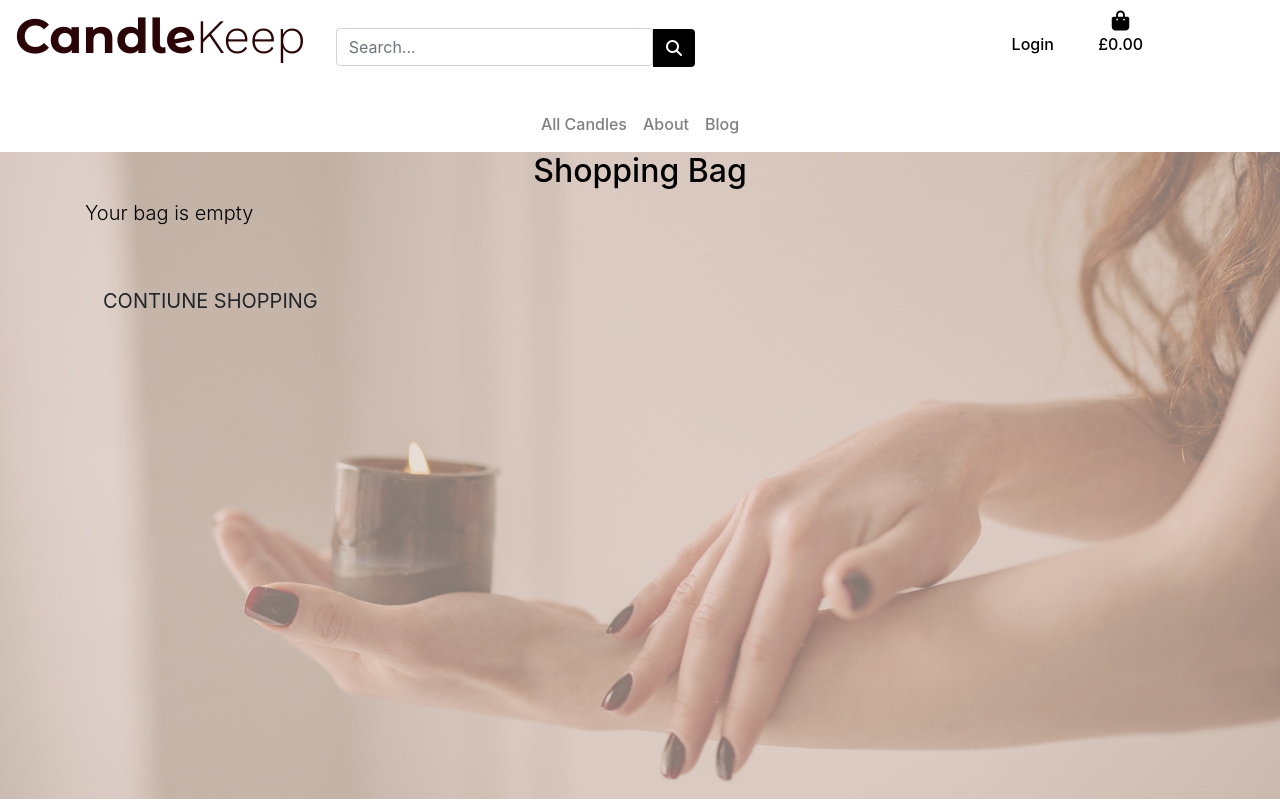
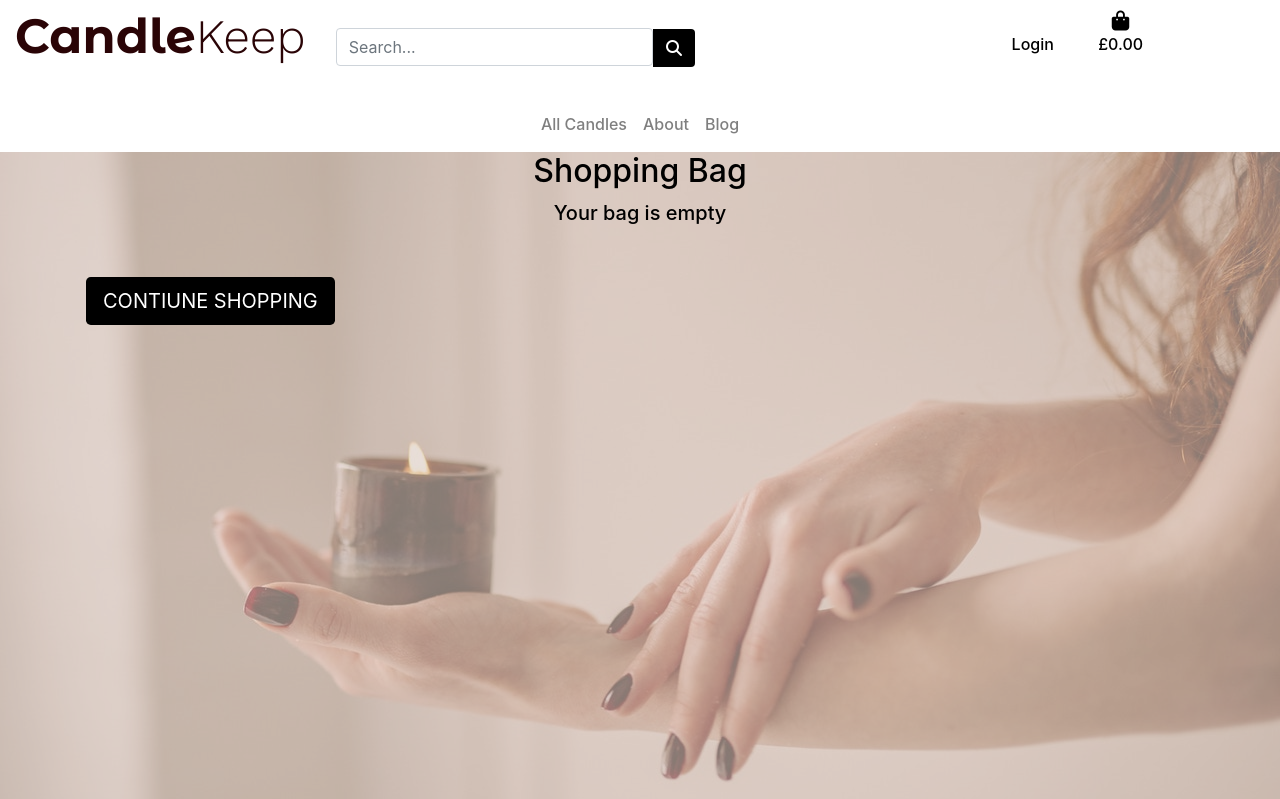
Before and after one commit to CraigThomasson/ecommerce-store, a Django app: page /bag/ in a window 1280 px wide. Shown: the top 799 px of the page. Run offline with Django 3.2, Linux system fonts and the light colour scheme; parts of the project's set-up code (start-up, migrations or seed data) failed here and were passed over; some libraries are stand-ins or nearby versions.

Commit message:
update styling on empty bag message in bag page

```diff
--- a/bag/templates/bag/bag.html
+++ b/bag/templates/bag/bag.html
@@ -63,8 +63,8 @@
                     </div>
 
                 {% else %}
-                    <p class="lead mb-5"> Your bag is empty</p>
-                    <a href="{% url 'products' %}" class="btn rounded-0 btn-lg">
+                    <p class="lead mb-5 text-clear text-center"> Your bag is empty</p>
+                    <a href="{% url 'products' %}" class="btn btn-black rounded-3 btn-lg">
                         <span class="text-uppercase">Contiune Shopping</span>
                     </a>
                 {% endif %}
```
